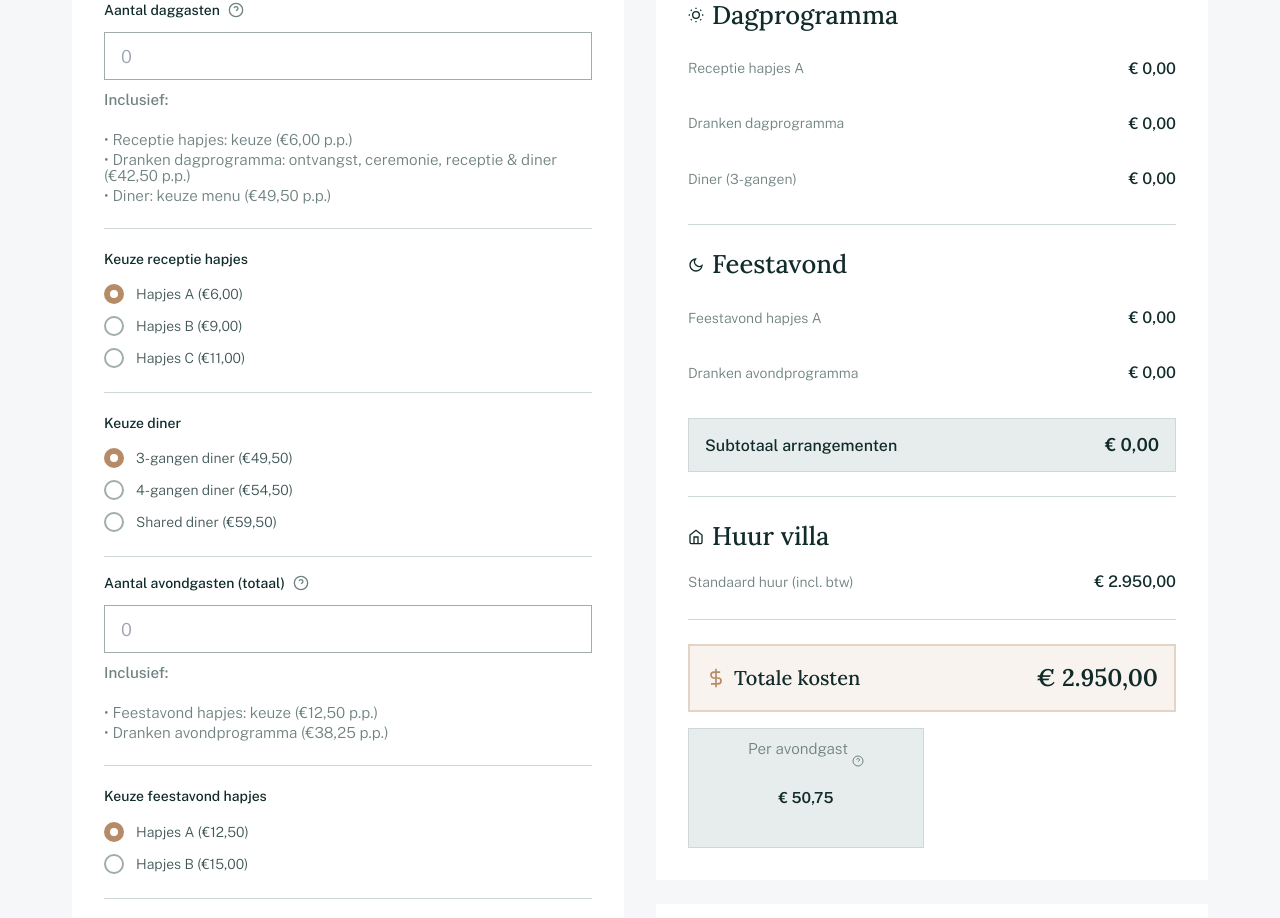
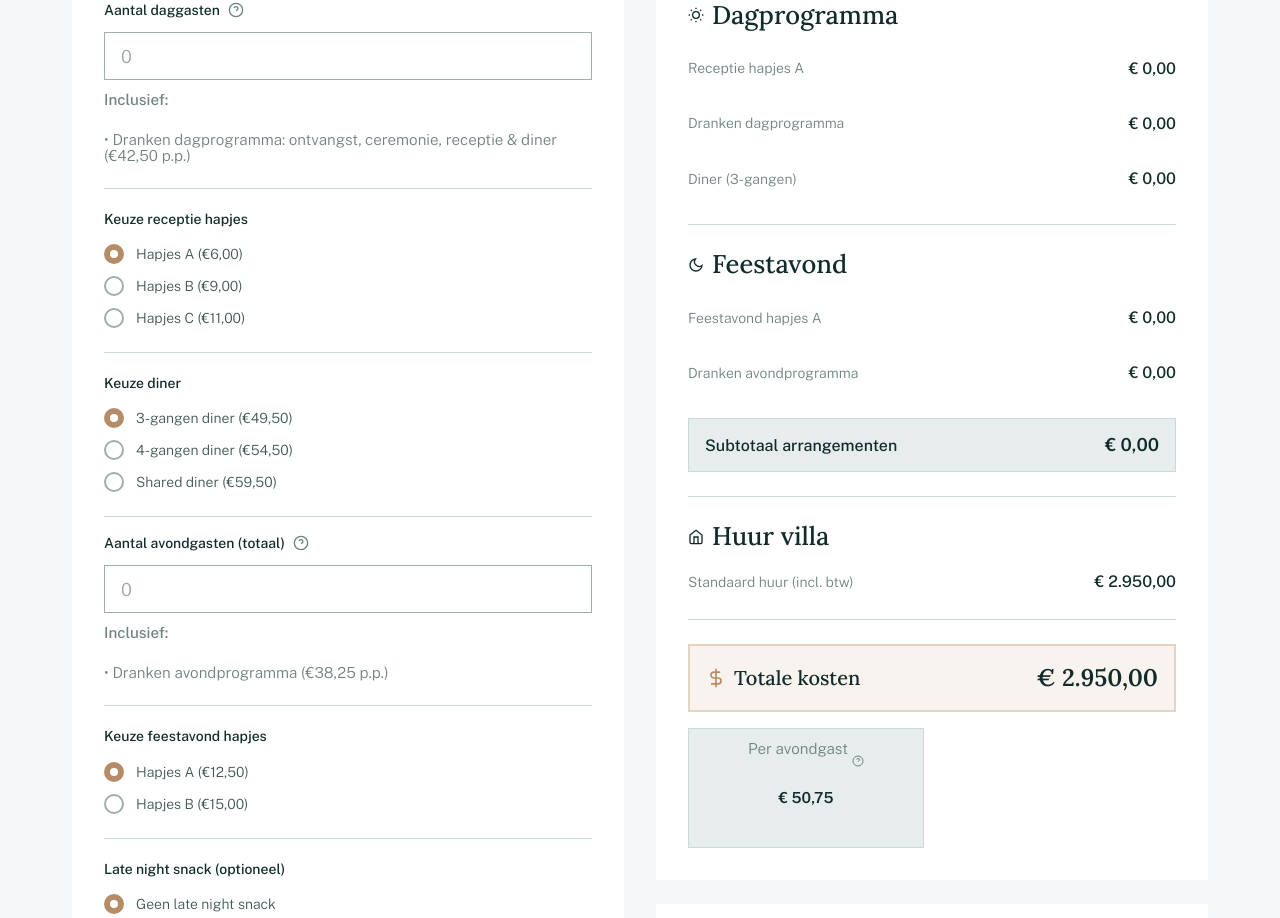
Before and after one commit to nickklaassen291-rgb/Villa1855-website, a Next.js app: page /kosten-bruiloft in a window 1280 px wide. Shown: the part 648-1566 px from the top of the page. Built offline with nearby package versions, Linux system fonts and the light colour scheme.

Commit message:
Toon alleen standaard drank-arrangement in 'Inclusief'-lijst
Hapjes, diner en late night snack staan al als keuzes onder het invoerveld.
Door alleen het vaste drank-arrangement te tonen voorkom je verwarring en
houden we de UI consistent tussen dag- en avondblok.

```diff
--- a/src/app/kosten-bruiloft/WeddingCalculator.tsx
+++ b/src/app/kosten-bruiloft/WeddingCalculator.tsx
@@ -212,9 +212,7 @@ function GuestForm({ data, onChange }: { data: FormData; onChange: (data: FormDa
         />
         <div className="text-xs text-primary space-y-1">
           <p className="font-medium mb-2">Inclusief:</p>
-          <p>&bull; Receptie hapjes: keuze (&euro;{getReceptionPriceFormatted(data.receptionType)} p.p.)</p>
           <p>&bull; Dranken dagprogramma: ontvangst, ceremonie, receptie &amp; diner (&euro;42,50 p.p.)</p>
-          <p>&bull; Diner: keuze menu (&euro;{getDinnerPriceFormatted(data.dinnerType)} p.p.)</p>
         </div>
       </div>
 
@@ -320,11 +318,7 @@ function GuestForm({ data, onChange }: { data: FormData; onChange: (data: FormDa
         />
         <div className="text-xs text-primary space-y-1">
           <p className="font-medium mb-2">Inclusief:</p>
-          <p>&bull; Feestavond hapjes: keuze (&euro;{getPartyFoodPriceFormatted(data.partyFoodType)} p.p.)</p>
           <p>&bull; Dranken avondprogramma (&euro;38,25 p.p.)</p>
-          {data.lateNightType !== 'none' && (
-            <p>&bull; {getLateNightLabel(data.lateNightType)} (&euro;{data.lateNightType === 'a' ? '8,00' : '10,00'} p.p.)</p>
-          )}
         </div>
       </div>
 
```
